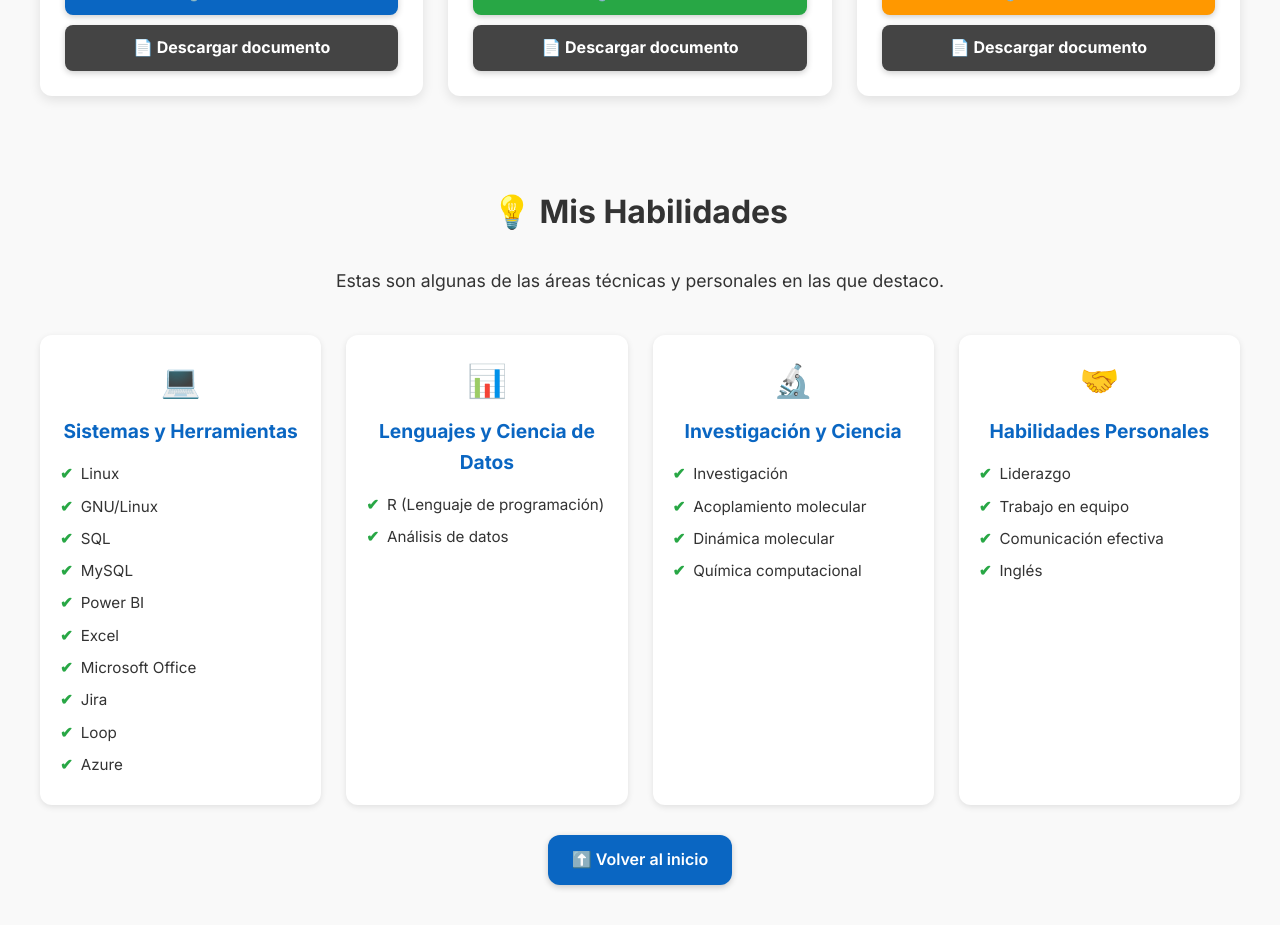
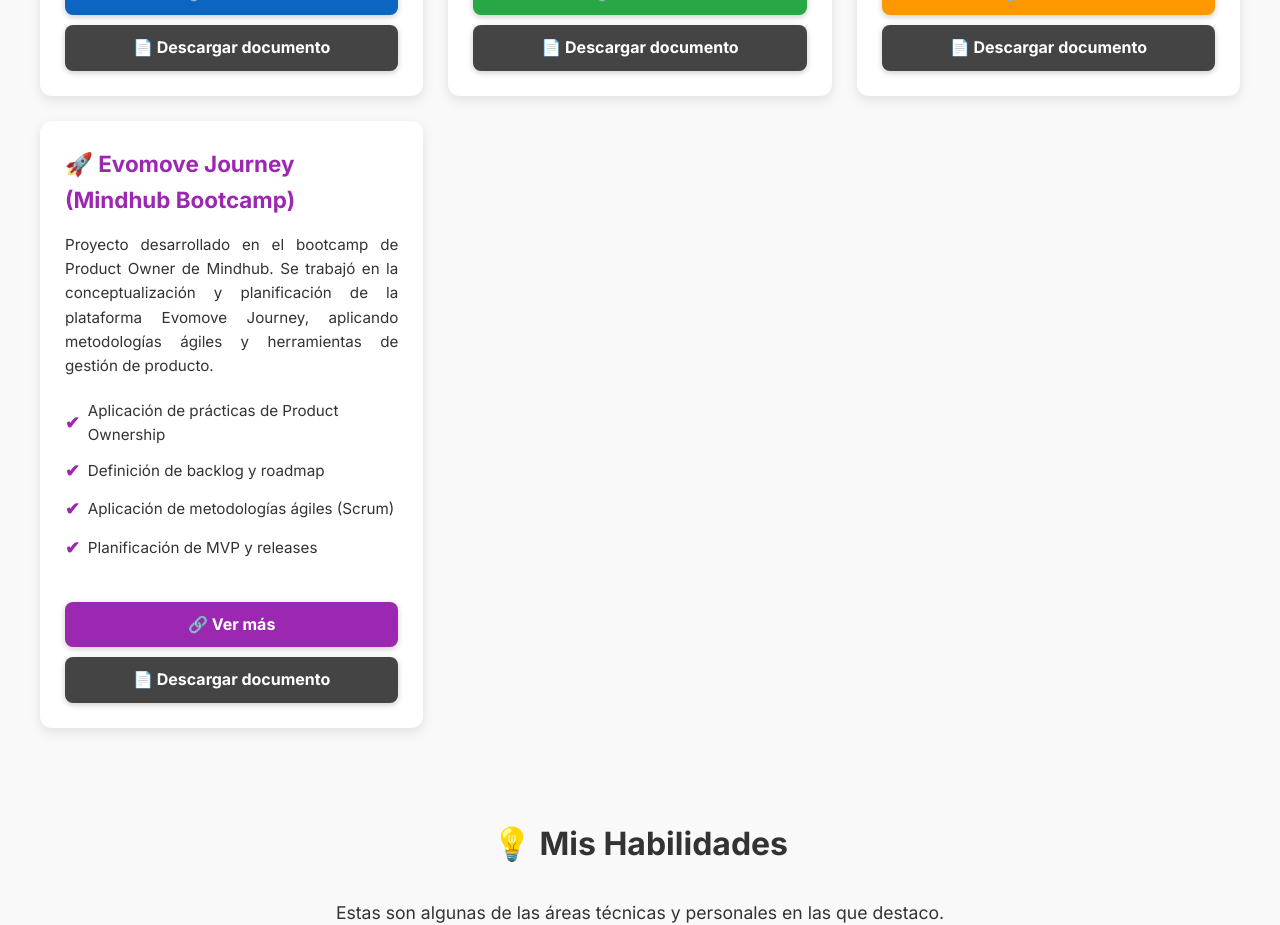
Before and after one commit to MarceloAraneda26/Portafolio-Inicial, a React (Vite) app: page / in a window 1280 px wide. Shown: the part 1840-2765 px from the top of the page. Built offline with nearby package versions, Linux system fonts and the light colour scheme.

Commit message:
Actualizacion final para PO

```diff
--- a/src/components/Projects.jsx
+++ b/src/components/Projects.jsx
@@ -1,4 +1,4 @@
-import "./projects.css"; // 👈 importa tu CSS
+import "./projects.css";
 
 export default function Projects() {
   const proyectos = [
@@ -45,6 +45,20 @@
       link: "https://www.tibox.cl/reportes-en-power-bi/",
       doc: "/docs/tibox-analitica.pdf",
     },
+    {
+      titulo: "🚀 Evomove Journey (Mindhub Bootcamp)",
+      descripcion:
+        "Proyecto desarrollado en el bootcamp de Product Owner de Mindhub. Se trabajó en la conceptualización y planificación de la plataforma Evomove Journey, aplicando metodologías ágiles y herramientas de gestión de producto.",
+      detalles: [
+        "Aplicación de prácticas de Product Ownership",
+        "Definición de backlog y roadmap",
+        "Aplicación de metodologías ágiles (Scrum)",
+        "Planificación de MVP y releases",
+      ],
+      color: "#9c27b0",
+      link: "https://ecomovejourney.netlify.app/",
+      doc: "/docs/evomove-journey.pdf",
+    },
   ];
 
   return (
@@ -65,7 +79,6 @@
         que he participado. Cada uno incluye herramientas clave y un documento para más detalle.
       </p>
 
-      {/* GRID */}
       <div className="projects-grid">
         {proyectos.map((proyecto) => (
           <div key={proyecto.titulo} className="project-card">
```
Also changed, not shown: 1 other file (tests, documents, lock files or other folders).
